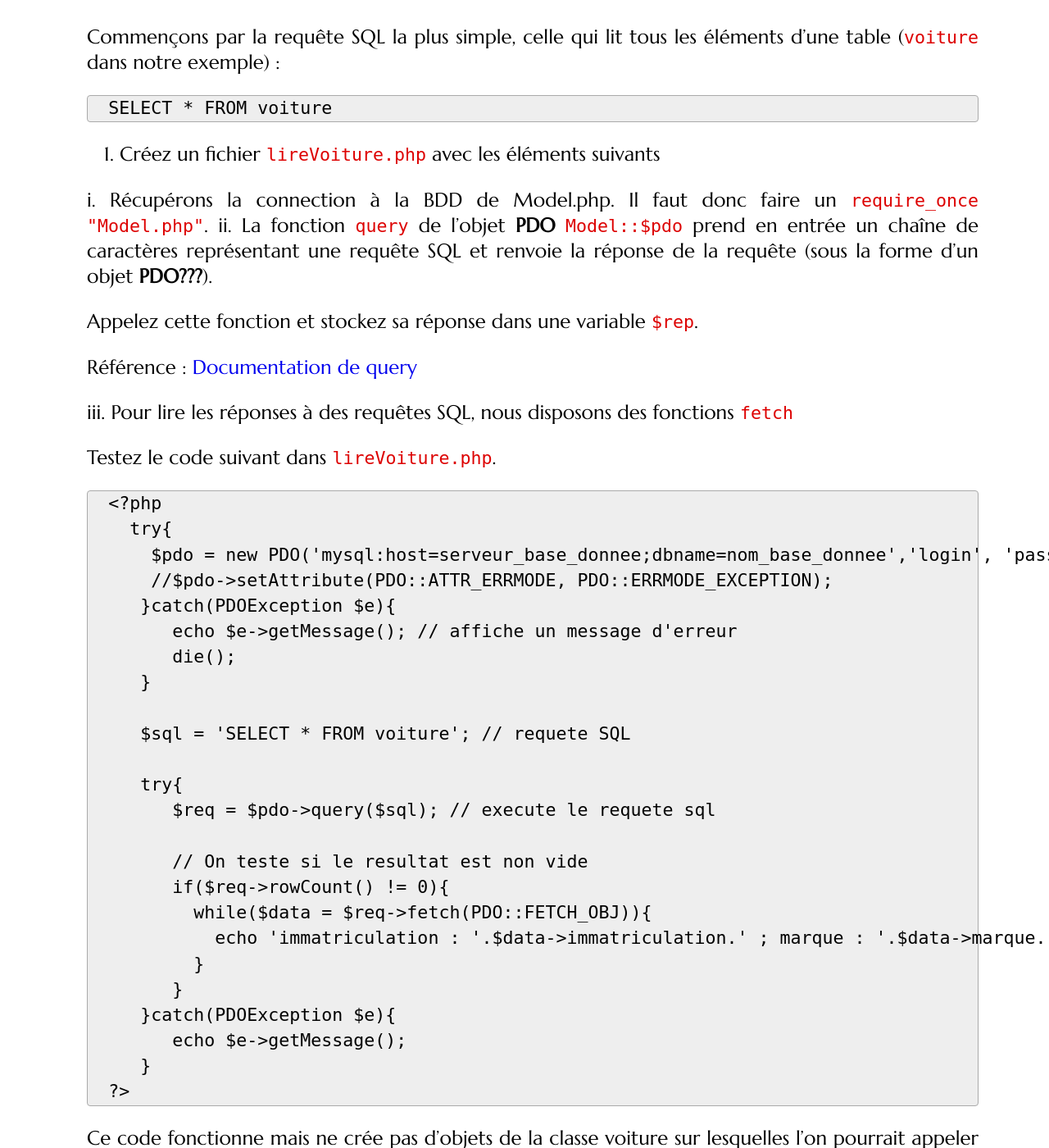
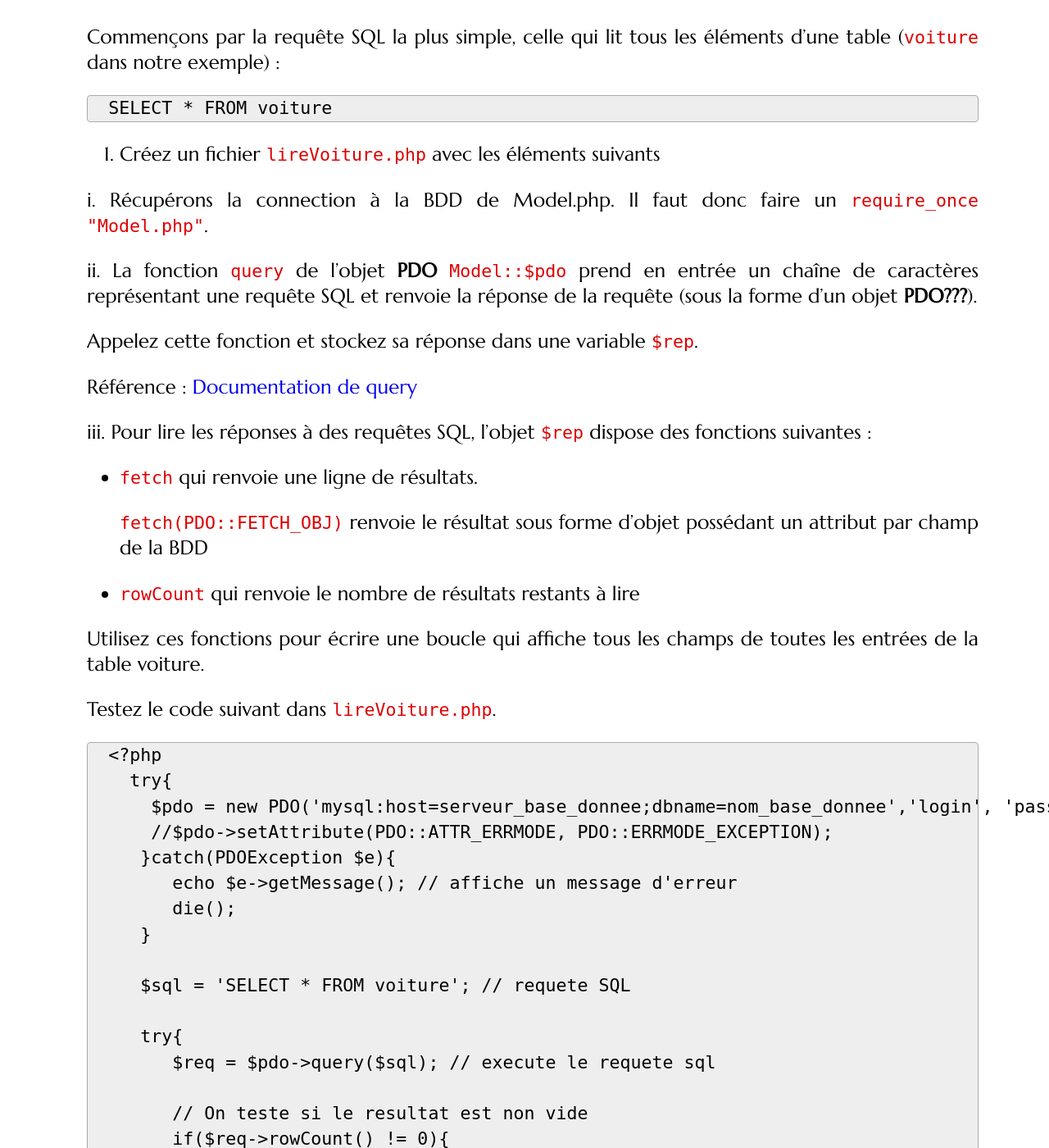
Before and after one commit to romainlebreton/R3.01-DeveloppementWeb, a Jekyll site: the page built from tutorials/tutorial2.md, in a window 1280 px wide and 1400 px high, scrolled down 5046 px. Shown: the whole window at 82% size. Built offline with Jekyll 4.4.1, drawn with Linux system fonts in a browser that asks for light colours; some web fonts are replaced.

Commit message:
update tut2

```diff
--- a/tutorials/tutorial2.md
+++ b/tutorials/tutorial2.md
@@ -207,12 +207,13 @@ SELECT * FROM voiture
 ~~~
 {:.sql}
 
-<!-- Créer directement un objet de classe Voiture -->
 
 1. Créez un fichier `lireVoiture.php` avec les éléments suivants
 
 i. Récupérons la connection à la BDD de Model.php. Il faut donc faire un
-`require_once "Model.php"`.  ii. La fonction `query` de l'objet **PDO**
+`require_once "Model.php"`.
+
+ii. La fonction `query` de l'objet **PDO**
 `Model::$pdo` prend en entrée un chaîne de caractères représentant une requête
 SQL et renvoie la réponse de la requête (sous la forme d'un objet **PDO???**).
 
@@ -220,7 +221,19 @@ Appelez cette fonction et stockez sa réponse dans une variable `$rep`.
 
 Référence : [Documentation de query](http://www.php.net/ ... )
 
-iii. Pour lire les réponses à des requêtes SQL, nous disposons des fonctions `fetch`
+iii. Pour lire les réponses à des requêtes SQL, l'objet `$rep` dispose des fonctions suivantes :
+
+* `fetch` qui renvoie une ligne de résultats.
+
+	`fetch(PDO::FETCH_OBJ)` renvoie
+	le résultat sous forme d'objet possédant un attribut par champ de la BDD
+
+<!-- Créer directement un objet de classe Voiture -->
+
+
+* `rowCount` qui renvoie le nombre de résultats restants à lire
+
+Utilisez ces fonctions pour écrire une boucle qui affiche tous les champs de toutes les entrées de la table voiture.
 
 Testez le code suivant dans `lireVoiture.php`.
 
```
